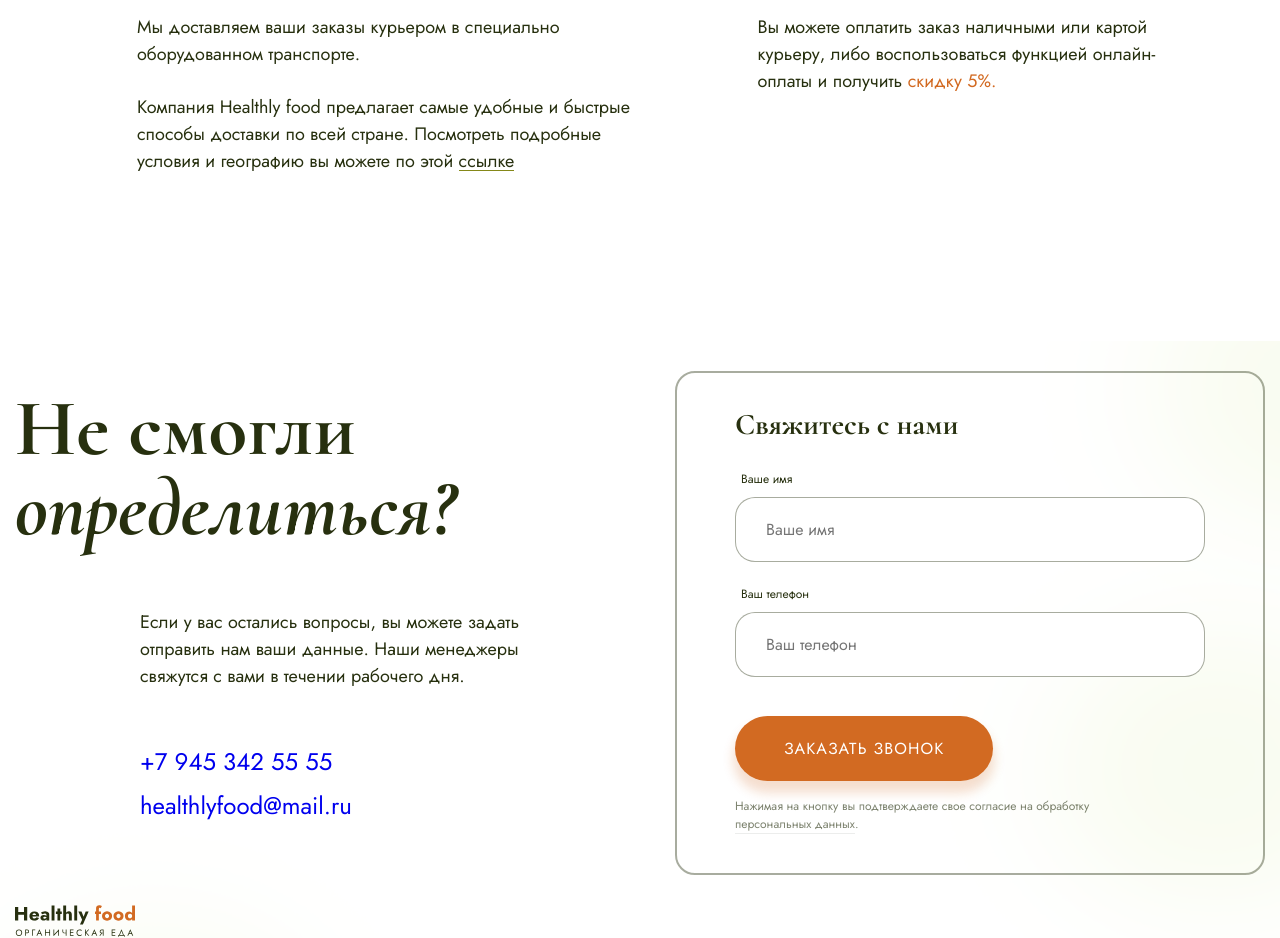
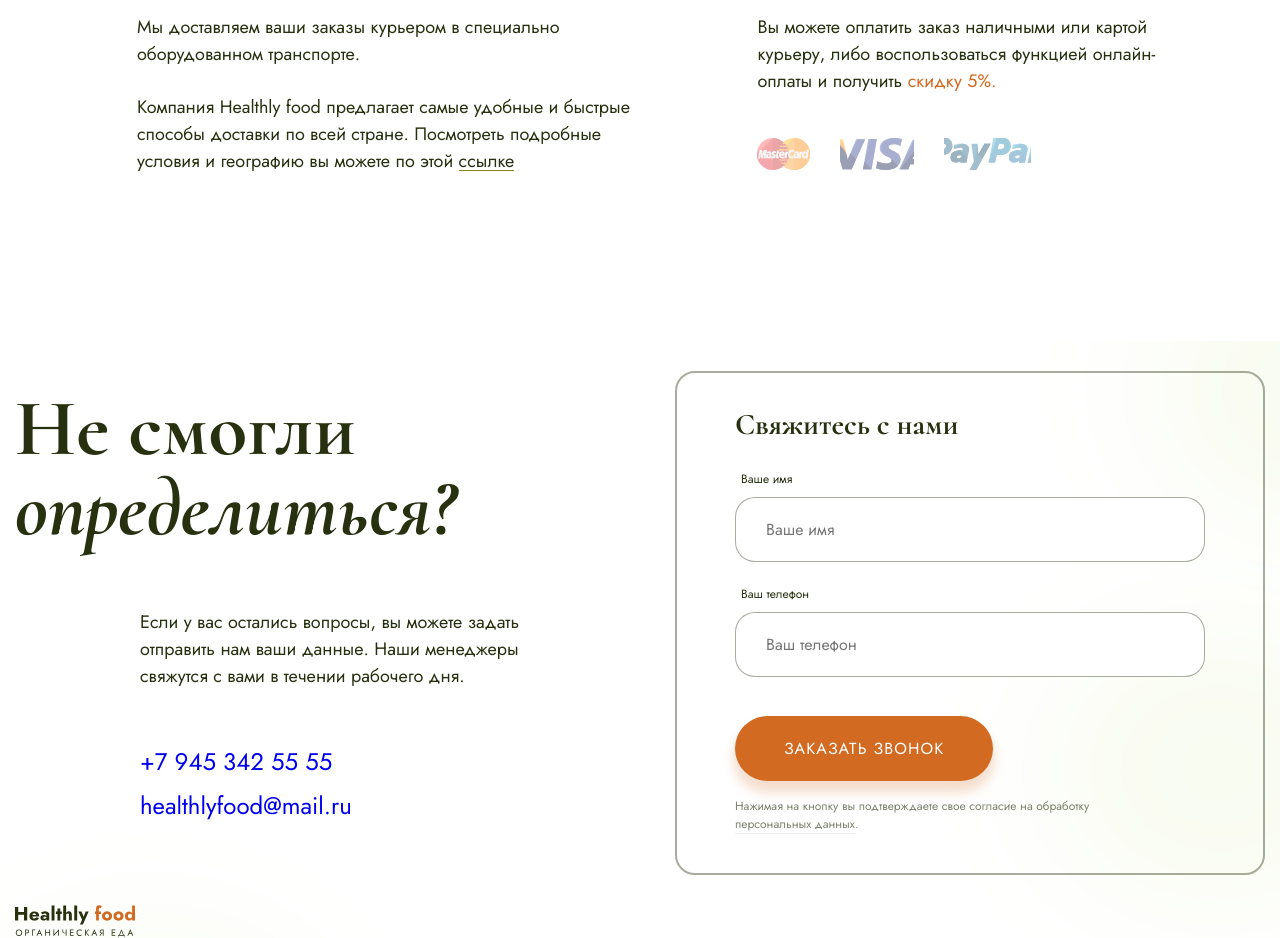
Before and after one commit to Kaduromo/healthy_food_shop, a website built with webpack: page src/index.html in a window 1280 px wide. Shown: the part 5620-6558 px from the top of the page. Built offline with nearby package versions, Linux system fonts and the light colour scheme.

Commit message:
add delivery card icon

```diff
--- a/src/styles/main.scss
+++ b/src/styles/main.scss
@@ -667,6 +667,28 @@ body {
         gap: 3rem;
         margin-top: 4.3rem;
     }
+    &__item {
+        height: 32px;
+        background-repeat: no-repeat;
+        background-size: cover;
+        background-position: center;
+        opacity: .4;
+        &:hover {
+            opacity: 1;
+        }
+    }
+    &__mastercard {
+        width: 53px;
+        background-image: url(../images/mastercard.svg);
+    }
+    &__visa {
+        width: 74px;
+        background-image: url(../images/visa.svg);
+    }
+    &__paypal {
+        width: 87px;
+        background-image: url(../images/paypal.svg);
+    }
 }
 .contact {
     padding: 3rem 0;
```
Also changed, not shown: src/images/mastercard.svg (added), src/images/paypal.svg (added), src/images/visa.svg (added), 1 other file.
